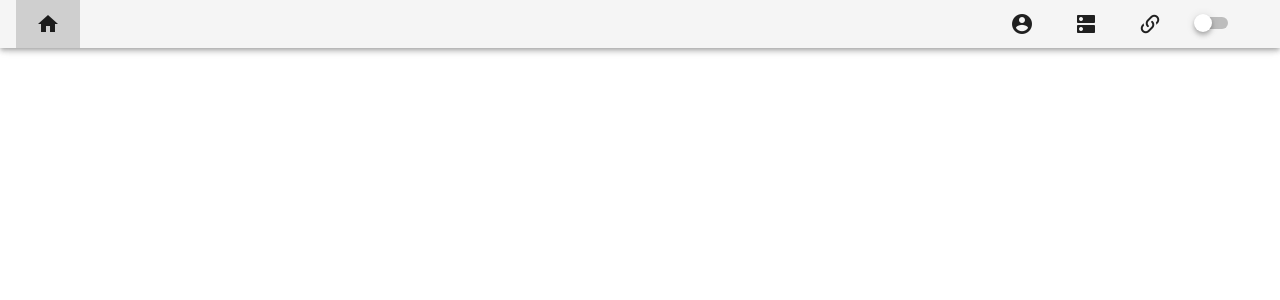
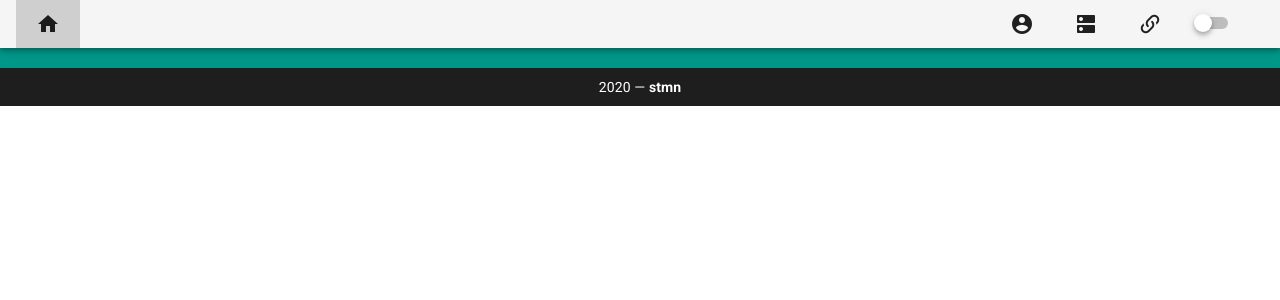
Before and after one commit to Satomin2864/stmn-portfolio, a Vue app: page / in a window 1280 px wide. Shown: the top 300 px of the page. Built offline with nearby package versions, Linux system fonts and the light colour scheme.

Commit message:
フッターの表示項目を変更

```diff
--- a/src/components/footer.vue
+++ b/src/components/footer.vue
@@ -1,16 +1,27 @@
 <template>
-  <v-footer padless>
+  <v-footer dark padless>
     <v-card class="flex" flat tile>
-      <v-card-actions class="teal darken-2 justify-center">
-        &copy;{{ new Date().getFullYear() }} —
+      <v-card-title class="teal">
+        <strong class="subheading">Get connected with us on social networks!</strong>
+
+        <v-spacer></v-spacer>
+
+        <v-btn v-for="icon in icons" :key="icon" class="mx-4" dark icon>
+          <v-icon size="24px">{{ icon }}</v-icon>
+        </v-btn>
+      </v-card-title>
+
+      <v-card-text class="py-2 white--text text-center">
+        {{ new Date().getFullYear() }} —
         <strong>stmn</strong>
-      </v-card-actions>
+      </v-card-text>
     </v-card>
   </v-footer>
 </template>
-
 <script>
 export default {
-  data: () => ({})
+  data: () => ({
+    icons: ["mdi-facebook", "mdi-twitter", "mdi-github"]
+  })
 };
 </script>
```
